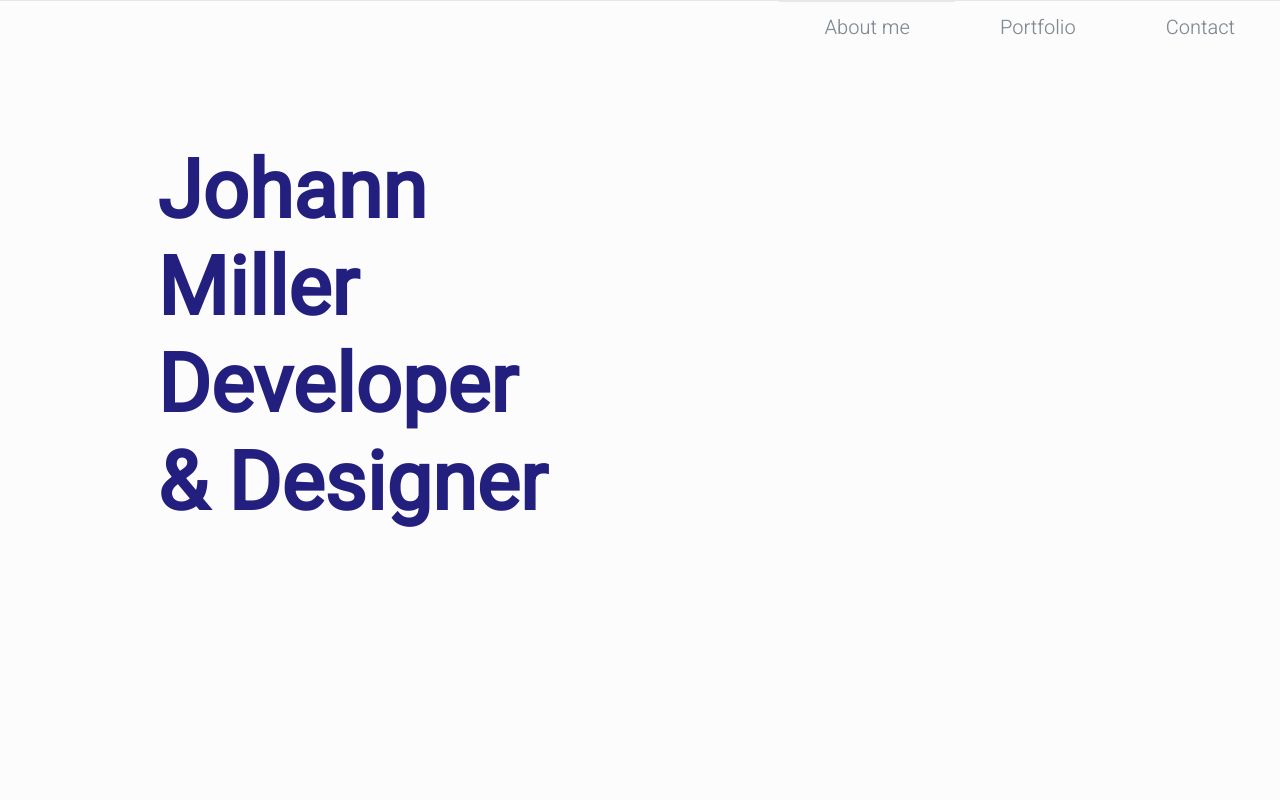
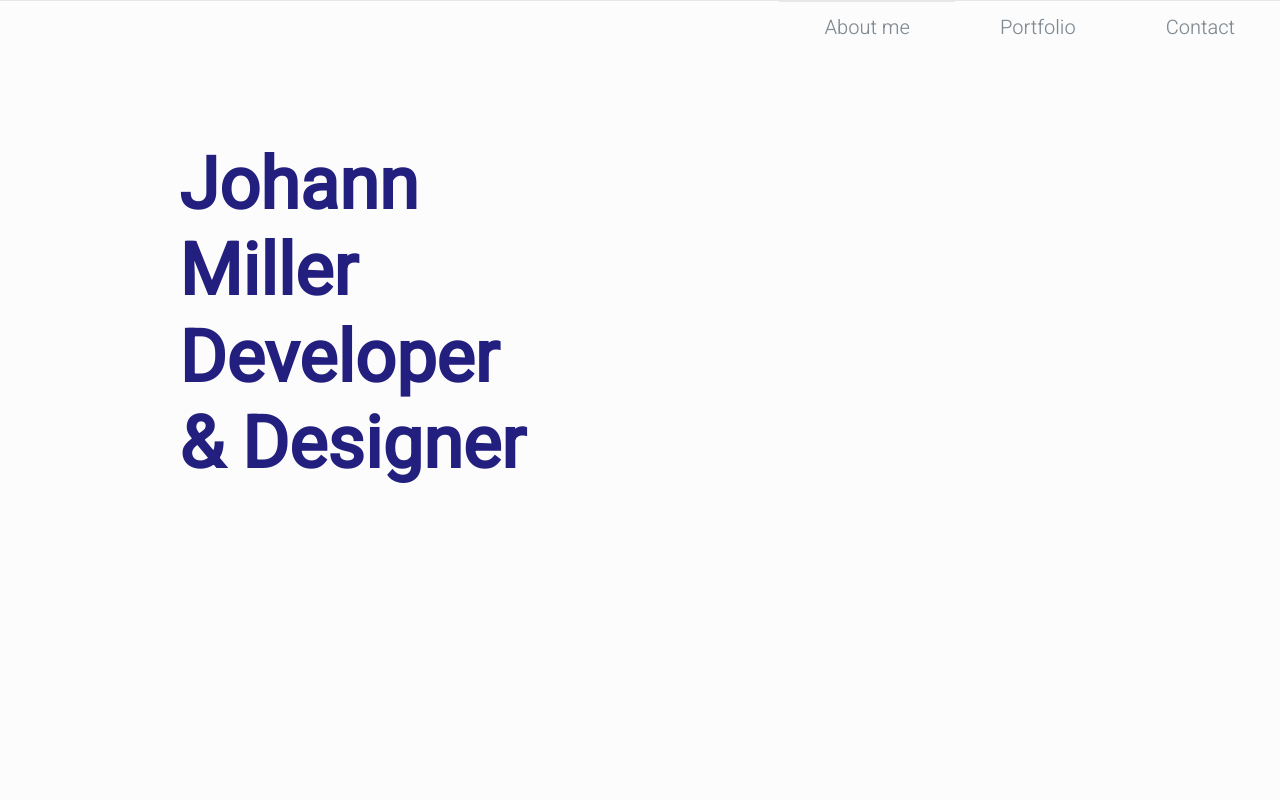
Before and after one commit to johann-miller/johannmillerdev-netlify, a Svelte app: page / in a window 1280 px wide. Shown: the top 800 px of the page. Built offline with nearby package versions, Linux system fonts and the light colour scheme.

Commit message:
Changed padding and font size of header

```diff
--- a/src/App.svelte
+++ b/src/App.svelte
@@ -25,7 +25,7 @@ header {
 header p {
 	max-width: 22rem;
 	text-align: center;
-	padding: 0 1rem;
+	padding: 0 2rem;
 	margin-bottom: 2rem;
 	text-align: left;
 }
@@ -90,7 +90,7 @@ main {
 	}
 
 	header h1 {
-		font-size: 4.5rem;
+		font-size: 4rem;
 		padding: 2rem;
 		margin: 0;
 		border: none;
@@ -100,7 +100,7 @@ main {
 	}
 
 	header p {
-		padding: 2rem;
+		padding: 3rem;
 	}
 
 	.info-container {
```
